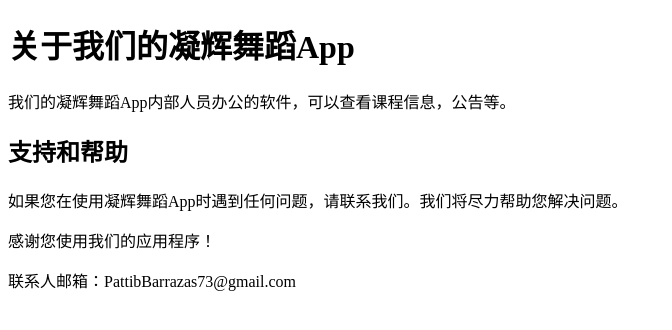
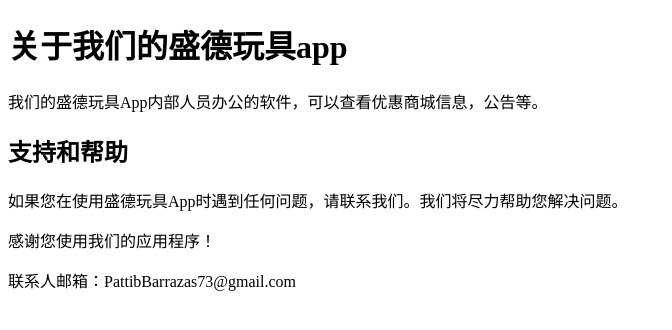
Before and after one commit to PattibBarrazas/PattibBarrazas.github.io, a plain HTML site: page index.html in a window 1280 px wide. Shown: the whole page, without its empty margins (0-672 px from the left). Drawn offline with Linux system fonts and the light colour scheme.

Commit message:
Update index.html

```diff
--- a/index.html
+++ b/index.html
@@ -5,10 +5,10 @@
 </head>
 <body>
 
-	<h1>关于我们的凝辉舞蹈App</h1>
-	<p>我们的凝辉舞蹈App内部人员办公的软件，可以查看课程信息，公告等。</p>
+	<h1>关于我们的盛德玩具app</h1>
+	<p>我们的盛德玩具App内部人员办公的软件，可以查看优惠商城信息，公告等。</p>
 	<h2>支持和帮助</h2>
-	<p>如果您在使用凝辉舞蹈App时遇到任何问题，请联系我们。我们将尽力帮助您解决问题。</p>
+	<p>如果您在使用盛德玩具App时遇到任何问题，请联系我们。我们将尽力帮助您解决问题。</p>
 	<p>感谢您使用我们的应用程序！</p>
     <p>联系人邮箱：PattibBarrazas73@gmail.com</p>
 
```
